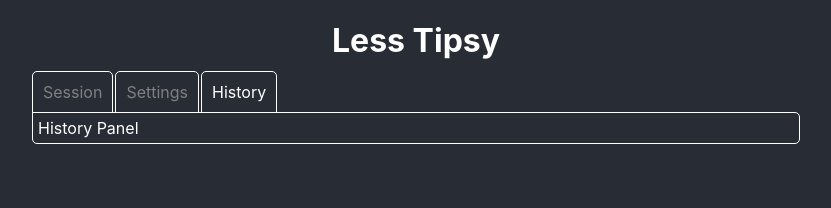
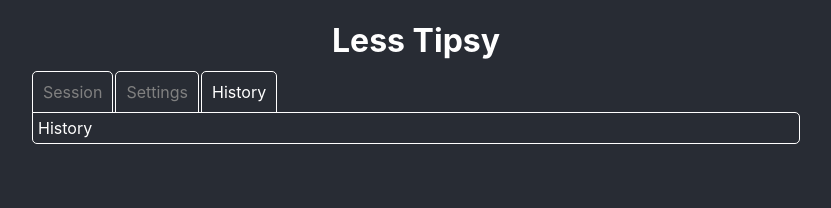
Before and after one commit to shaunlusk/less-tipsy, a React (Create React App) app: page / in a window 1280 px wide. Both pictures are taken after a click on the element "History". Shown: the top 208 px of the page, without its empty margins (224-1055 px from the left). Built offline with nearby package versions, Linux system fonts and the light colour scheme.

Commit message:
Rename panels to tabs

```diff
--- a/src/components/history-panel/history-panel.tsx
+++ /dev/null
@@ -1,9 +0,0 @@
-import * as React from 'react';
-
-class HistoryPanel extends React.Component<any, any> {
-  render() {
-    return <div>History Panel</div>
-  }
-}
-
-export { HistoryPanel };
--- /dev/null
+++ b/src/components/history-tab/history-tab.tsx
@@ -0,0 +1,9 @@
+import * as React from 'react';
+
+class HistoryTab extends React.Component<any, any> {
+  render() {
+    return <div>History</div>
+  }
+}
+
+export { HistoryTab };
--- a/src/components/main-panel/main-panel.tsx
+++ b/src/components/main-panel/main-panel.tsx
@@ -1,16 +1,16 @@
 import * as React from 'react';
 import { Tabs } from '../tabs/tabs';
 import { Tab } from '../tabs/tab';
-import { SettingsPanel } from '../settings-panel/settings-panel';
-import { HistoryPanel } from '../history-panel/history-panel';
+import { SettingsTab } from '../settings-tab/settings-tab';
+import { HistoryTab } from '../history-tab/history-tab';
 import { SettingsService } from '../../services/settings-service';
 import './main-panel.scss';
 
 class MainPanel extends React.Component<any, any> {
   private tabs: Tab[] = [
     new Tab({name:'Session', content:<div>Session</div>}),
-    new Tab({name:'Settings', content:<SettingsPanel settingsService={SettingsService.getInstance()}></SettingsPanel>}),
-    new Tab({name:'History', content:<HistoryPanel></HistoryPanel>}),
+    new Tab({name:'Settings', content:<SettingsTab settingsService={SettingsService.getInstance()}></SettingsTab>}),
+    new Tab({name:'History', content:<HistoryTab></HistoryTab>}),
   ];
 
   render() {
--- a/src/components/settings-panel/settings-panel.tsx
+++ b/src/components/settings-tab/settings-tab.tsx
@@ -1,20 +1,20 @@
 import * as React from 'react';
-import './settings-panel.scss';
 import { ISettingsService } from '../../services/settings-service';
+import './settings-tab.scss';
 
-interface ISettingsPanelProps {
+interface ISettingsTabProps {
   settingsService: ISettingsService;
 }
 
-interface ISettingsPanelState {
+interface ISettingsTabState {
   sessionMax: string;
   weeklyMax: string;
   units: string;
   hours: string;
 }
 
-class SettingsPanel extends React.Component<ISettingsPanelProps, ISettingsPanelState> {
-  constructor(props: ISettingsPanelProps) {
+class SettingsTab extends React.Component<ISettingsTabProps, ISettingsTabState> {
+  constructor(props: ISettingsTabProps) {
     super(props);
     this.state = {
       weeklyMax: props.settingsService.weeklyMax.toString(),
@@ -124,4 +124,4 @@ class SettingsPanel extends React.Component<ISettingsPanelProps, ISettingsPanelS
   }
 }
 
-export { SettingsPanel };
+export { SettingsTab };
```
Also changed, not shown: src/components/settings-tab/settings-tab.scss (renamed from src/components/settings-panel/settings-panel.scss).
